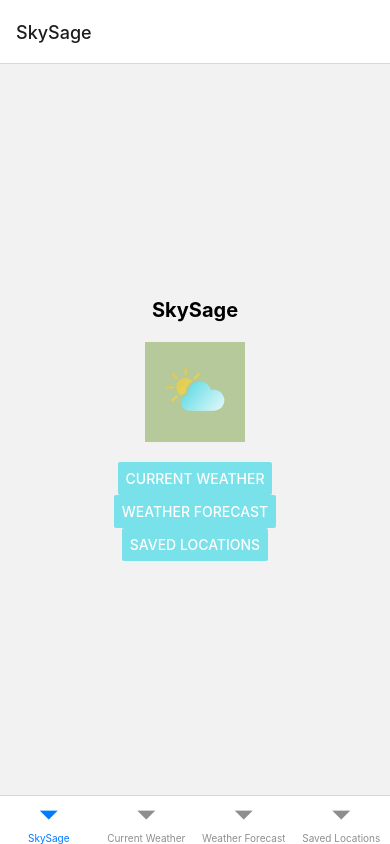
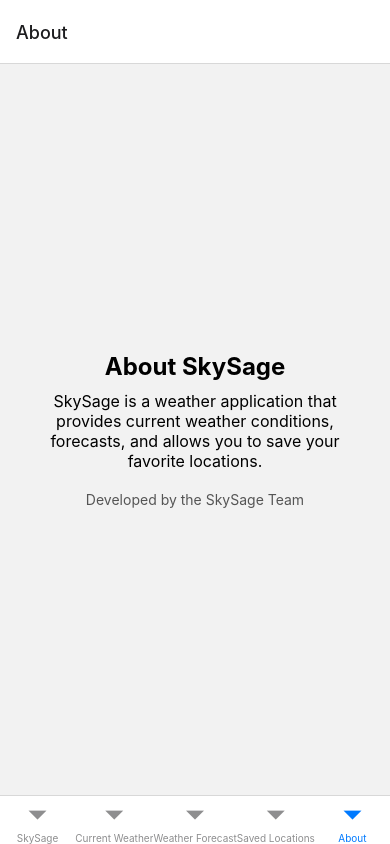
Before and after one commit to DamonRod/SkySage, a React Native app: screen /About in a window 390 px wide. Built offline with nearby package versions, Linux system fonts and the light colour scheme.

Commit message:
Added redementary about page

```diff
--- a/Navigation.js
+++ b/Navigation.js
@@ -7,6 +7,7 @@ import HomeScreen from './screens/HomeScreen';
 import WeatherScreen from './screens/CurrentWeatherScreen';
 import ForecastScreen from './screens/ForecastScreen';
 import SavedLocationsScreen from './screens/SavedLocationsScreen';
+import AboutScreen from './screens/AboutScreen';
 
 const Tab = createBottomTabNavigator();
 
@@ -19,6 +20,7 @@ const Navigation = () => {
           <Tab.Screen name="Current Weather" component={WeatherScreen} />
           <Tab.Screen name="Weather Forecast" component={ForecastScreen} />
           <Tab.Screen name="Saved Locations" component={SavedLocationsScreen} />
+          <Tab.Screen name="About" component={AboutScreen} />
         </Tab.Navigator>
       </NavigationContainer>
     </Provider>
--- a/package.json
+++ b/package.json
@@ -24,7 +24,8 @@
     "react-native-screens": "~3.20.0",
     "react-native-web": "~0.18.11",
     "react-redux": "^9.0.4",
-    "redux": "^5.0.0"
+    "redux": "^5.0.0",
+    "@expo/webpack-config": "^18.0.1"
   },
   "devDependencies": {
     "@babel/core": "^7.20.0"
--- /dev/null
+++ b/screens/AboutScreen.js
@@ -0,0 +1,42 @@
+
+import React from 'react';
+import { View, Text, StyleSheet } from 'react-native';
+
+const AboutScreen = () => {
+  return (
+    <View style={styles.container}>
+      <Text style={styles.title}>About SkySage</Text>
+      <Text style={styles.description}>
+        SkySage is a weather application that provides current weather conditions, forecasts, and allows you to save your favorite locations.
+      </Text>
+      <Text style={styles.team}>
+        Developed by the SkySage Team
+      </Text>
+    </View>
+  );
+};
+
+const styles = StyleSheet.create({
+  container: {
+    flex: 1,
+    padding: 20,
+    justifyContent: 'center',
+    alignItems: 'center',
+  },
+  title: {
+    fontSize: 24,
+    fontWeight: 'bold',
+    marginBottom: 10,
+  },
+  description: {
+    fontSize: 16,
+    textAlign: 'center',
+    marginBottom: 20,
+  },
+  team: {
+    fontSize: 14,
+    color: '#555',
+  },
+});
+
+export default AboutScreen;
```
Also changed, not shown: 1 other file (tests, documents, lock files or other folders).
